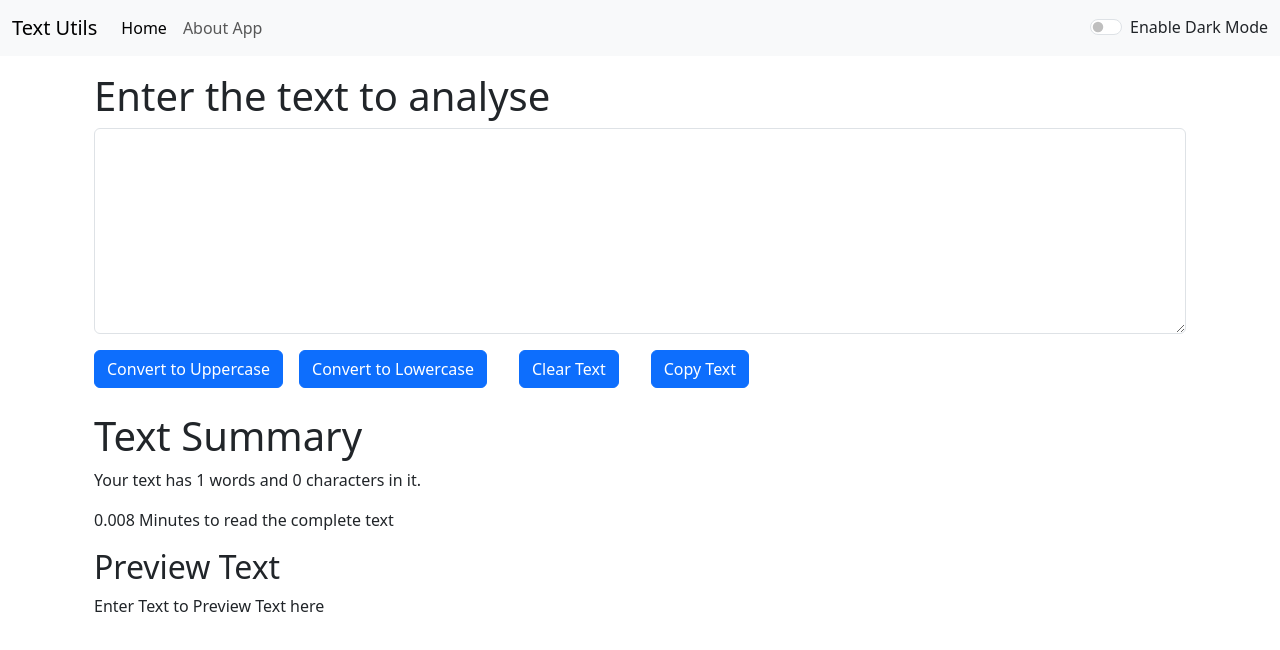
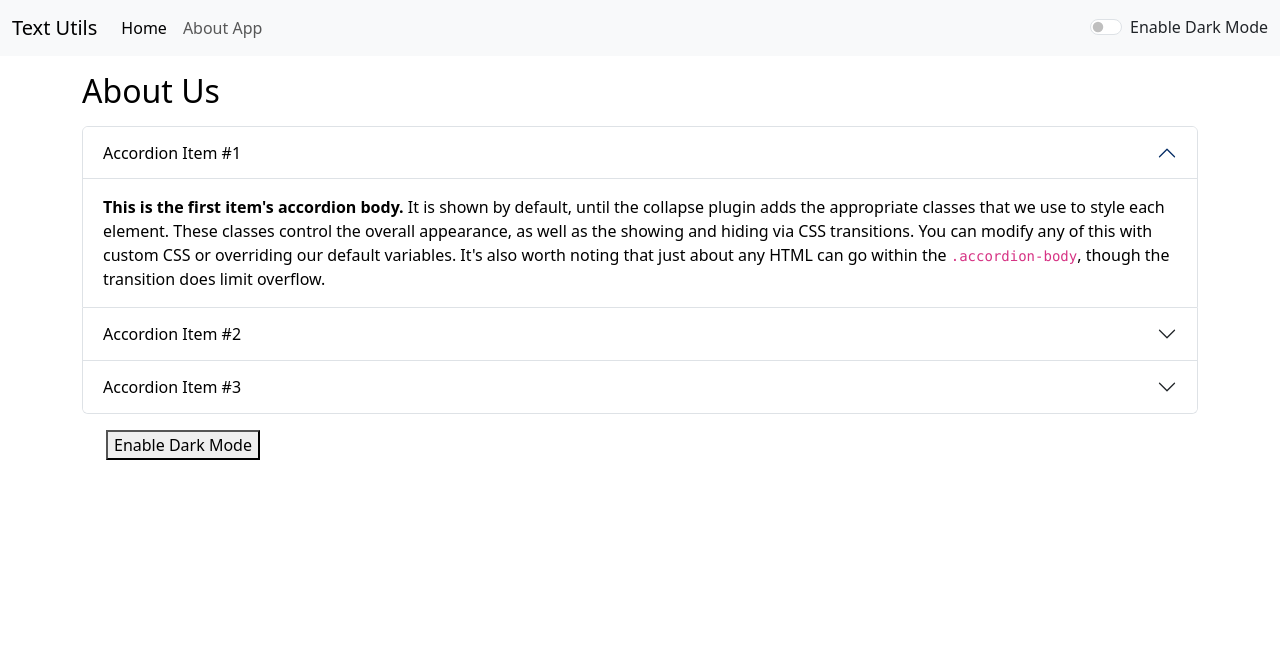
Before and after one commit to Umang-saxena/Text-Utils, a React (Create React App) app: page /about in a window 1280 px wide. Shown: the top 650 px of the page. Built offline with nearby package versions, Linux system fonts and the light colour scheme.

Commit message:
Router Setup Done

```diff
--- a/package.json
+++ b/package.json
@@ -6,9 +6,13 @@
     "@testing-library/jest-dom": "^5.16.5",
     "@testing-library/react": "^13.4.0",
     "@testing-library/user-event": "^13.5.0",
+    "localforage": "^1.10.0",
+    "match-sorter": "^6.3.1",
     "react": "^18.2.0",
     "react-dom": "^18.2.0",
+    "react-router-dom": "^6.14.2",
     "react-scripts": "5.0.1",
+    "sort-by": "^1.2.0",
     "web-vitals": "^2.1.4"
   },
   "scripts": {
--- a/src/App.js
+++ b/src/App.js
@@ -2,7 +2,8 @@ import './App.css';
 import TextForm from './components/TextForm';
 import Navbar from './components/Navbar';
 import { useState } from 'react';
-// import About from './components /About';
+import About from './components/About';
+import { BrowserRouter,Route,Routes} from "react-router-dom";
 
 function App() {
   const [mode,setMode]=useState('light');
@@ -18,13 +19,17 @@ function App() {
   }
 
   return (
-    <>
+    <BrowserRouter>
     <Navbar title="Text Utils" aboutText="About App" mode={mode} toggleMode={toggleMode}/>
     <div className="container my-3">
-    <TextForm heading="Enter the text to analyse" mode={mode}/>
-    {/* <About/> */}
     </div>
-    </>
+      <Routes>
+        <Route path='/' element={<TextForm heading="Enter the text to analyse" mode={mode}/>} >
+        </Route>
+        <Route path='/about' element={<About/>}>
+        </Route>
+      </Routes>
+    </BrowserRouter>
   );
 }
 
--- a/src/components/About.js
+++ b/src/components/About.js
@@ -7,7 +7,7 @@ export default function About() {
     })
     const [btnText,setBtnText]=useState("Enable Dark Mode")
     const toggleStyle=()=>{
-        if(mystyle.color=='white'){
+        if(mystyle.color==='white'){
             setMyStyle({
                 color:'black',
                 backgroundColor:'white'
--- a/src/components/Navbar.js
+++ b/src/components/Navbar.js
@@ -29,7 +29,7 @@ export default function Navbar(props) {
               </a>
             </li>
             <li className="nav-item">
-              <a className="nav-link" href="/">
+              <a className="nav-link" href="/about">
                 {props.aboutText}
               </a>
             </li>
```
Also changed, not shown: 1 other file (tests, documents, lock files or other folders).
